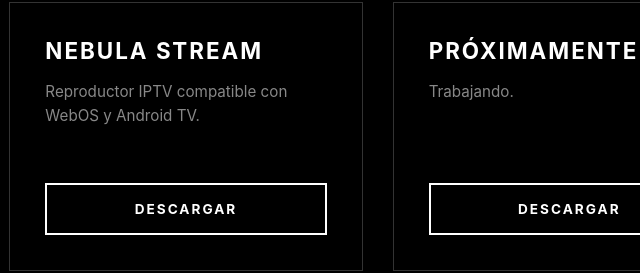
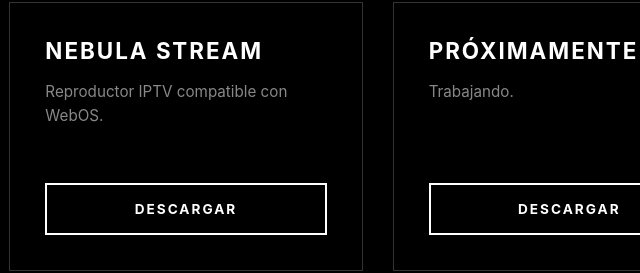
Before and after one commit to orionlabs-core/o, a plain HTML site: page index.html in a window 1280 px wide. Both pictures are taken after a click on the button "APPS". Shown: the part 171-444 px from the top of the page, 454-1094 px from the left. Drawn offline with Linux system fonts and the light colour scheme.

Commit message:
Update app2 description to remove Android TV reference

```diff
--- a/index.html
+++ b/index.html
@@ -591,7 +591,7 @@
                 <div class="app-card">
                     <div>
                         <h3 data-i18n="app2_title">Nebula Stream</h3>
-                        <p data-i18n="app2_desc">Reproductor IPTV compatible con WebOS y Android TV.</p>
+                        <p data-i18n="app2_desc">Reproductor IPTV compatible con WebOS.</p>
                     </div>
                     <a href="https://github.com/orionlabs-core/nebulastream-for-webos/releases/" target="_blank" class="btn-spacex" data-i18n="btn_download">Descargar</a>
                 </div>
@@ -636,7 +636,7 @@
                 app1_title: "Nebula Launcher",
                 app1_desc: "Launcher programado en java diseñado en materialyou para Android TV, optimizado y sin rastreo.",
                 app2_title: "Nebula Stream",
-                app2_desc: "Reproductor IPTV compatible con WebOS y Android TV",
+                app2_desc: "Reproductor IPTV compatible con WebOS",
                 app3_title: "Próximamente",
                 app3_desc: "Trabajando",
                 app4_title: "Próximamente",
@@ -653,7 +653,7 @@
                 app1_title: "Nebula Launcher",
                 app1_desc: "Java-programmed launcher designed in MaterialYou for Android TV, optimized and tracking-free.",
                 app2_title: "Nebula Stream",
-                app2_desc: "IPTV player compatible with WebOS and Android TV",
+                app2_desc: "IPTV player compatible with WebOS",
                 app3_title: "Soon",
                 app3_desc: "Working",
                 app4_title: "Soon",
```
